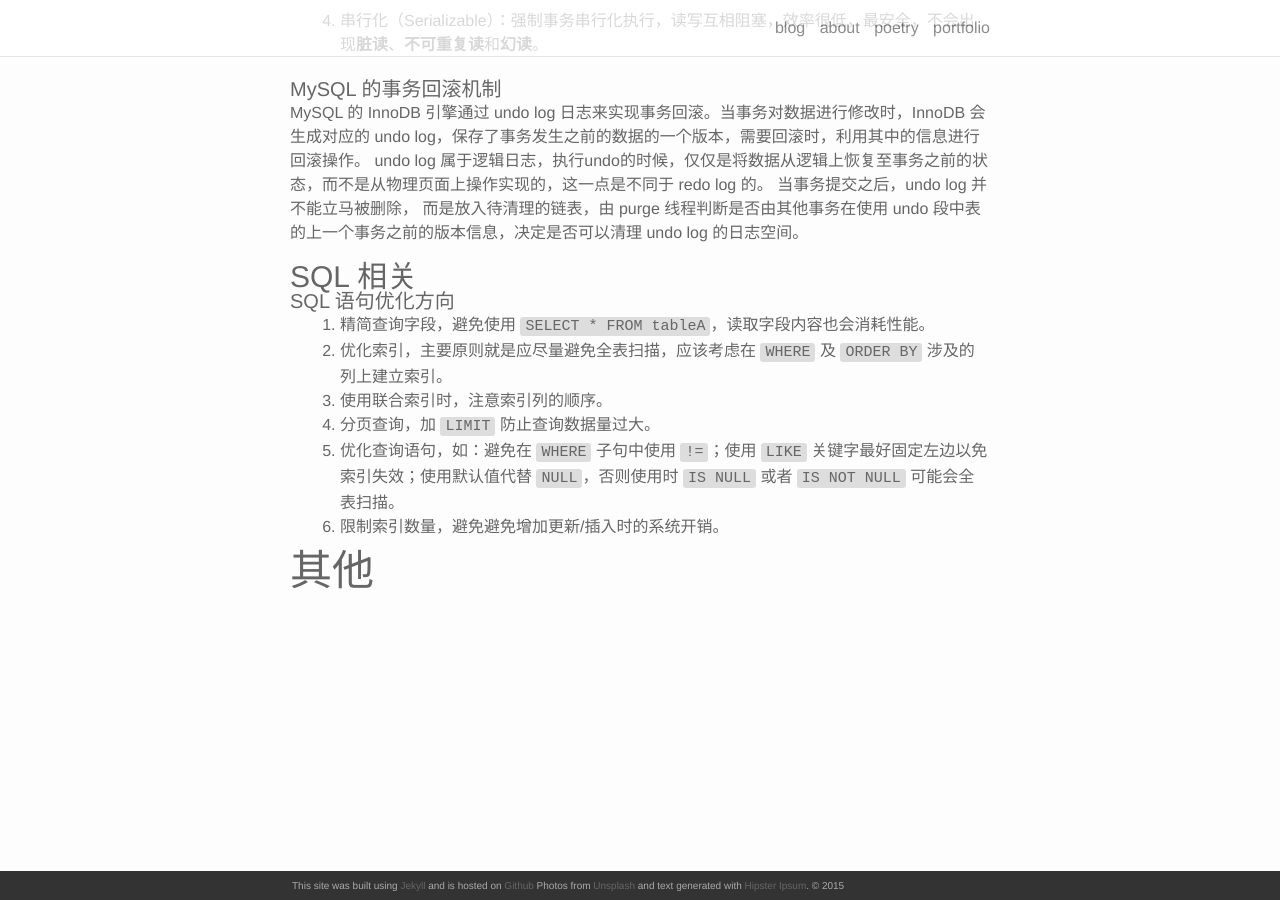
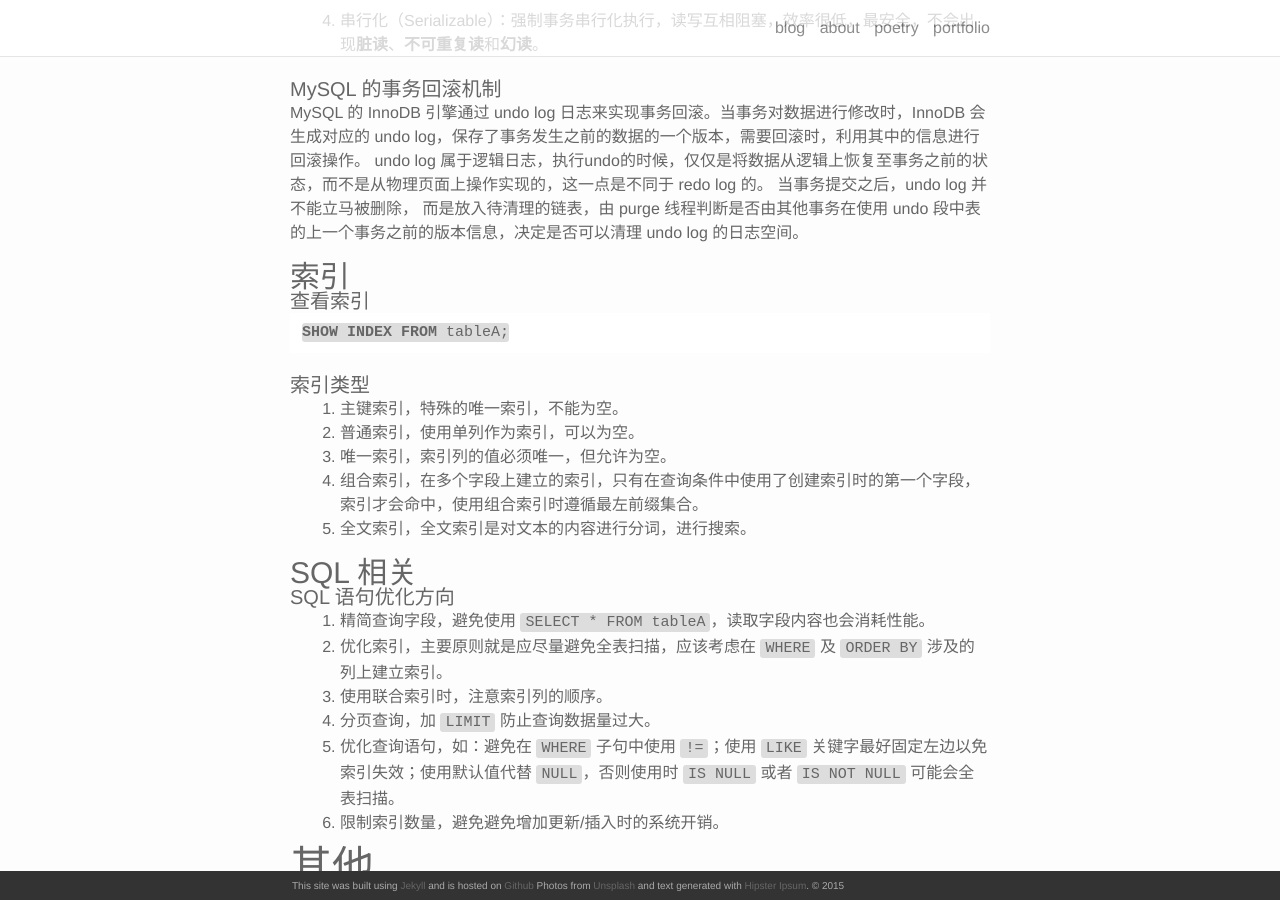
Before and after one commit to akmissxt/blog, a Jekyll site: the page built from _posts/2021-04-05-面试复习.markdown, in a window 1280 px wide and 900 px high, scrolled down 6338 px. Built offline with Jekyll 4.4.1, drawn with Linux system fonts in a browser that asks for light colours; nearby versions of some CDN libraries; our own code applies the rules of GitHub Pages for plain Markdown files.

Commit message:
update(面试复习): 索引类型

````diff
--- a/_posts/2021-04-05-面试复习.markdown
+++ b/_posts/2021-04-05-面试复习.markdown
@@ -234,6 +234,20 @@ undo log 属于逻辑日志，执行undo的时候，仅仅是将数据从逻辑
 当事务提交之后，undo log 并不能立马被删除， 而是放入待清理的链表，由 purge 线程判断是否由其他事务在使用 undo 段中表的上一个事务之前的版本信息，决定是否可以清理 undo log 的日志空间。
 
 
+### 索引
+
+#### 查看索引
+```sql
+SHOW INDEX FROM tableA;
+```
+
+#### 索引类型
+1. 主键索引，特殊的唯一索引，不能为空。
+2. 普通索引，使用单列作为索引，可以为空。
+3. 唯一索引，索引列的值必须唯一，但允许为空。
+4. 组合索引，在多个字段上建立的索引，只有在查询条件中使用了创建索引时的第一个字段，索引才会命中，使用组合索引时遵循最左前缀集合。
+5. 全文索引，全文索引是对文本的内容进行分词，进行搜索。
+
 ### SQL 相关
 
 #### SQL 语句优化方向
````
